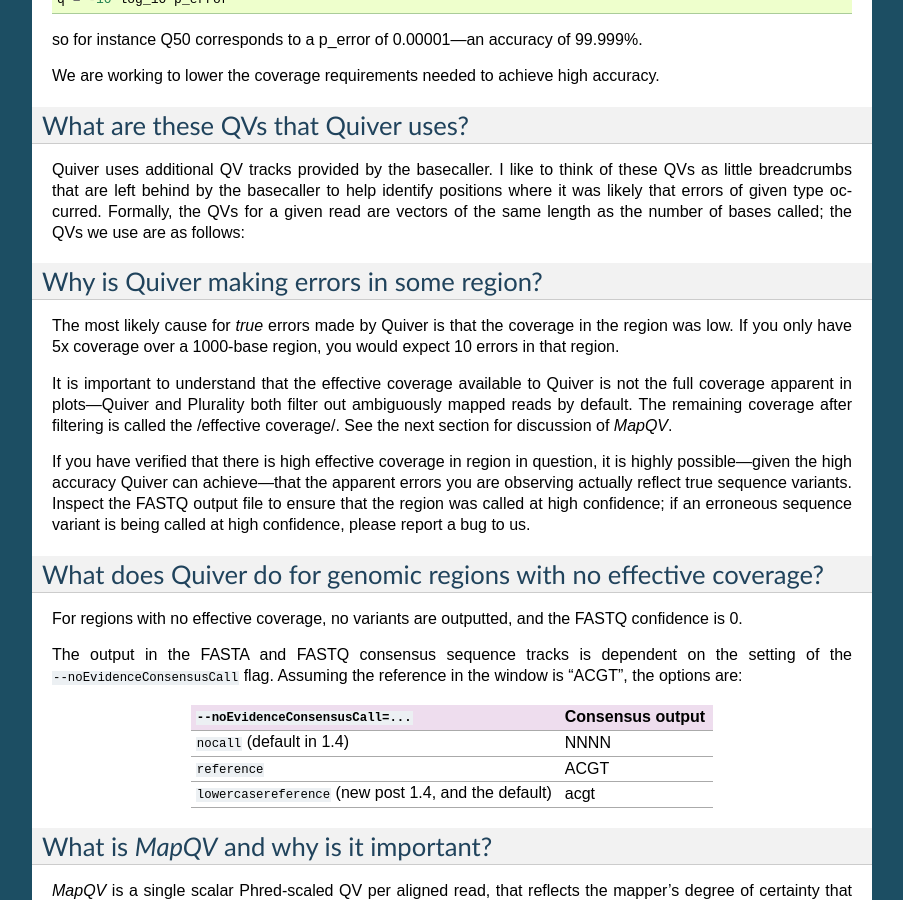
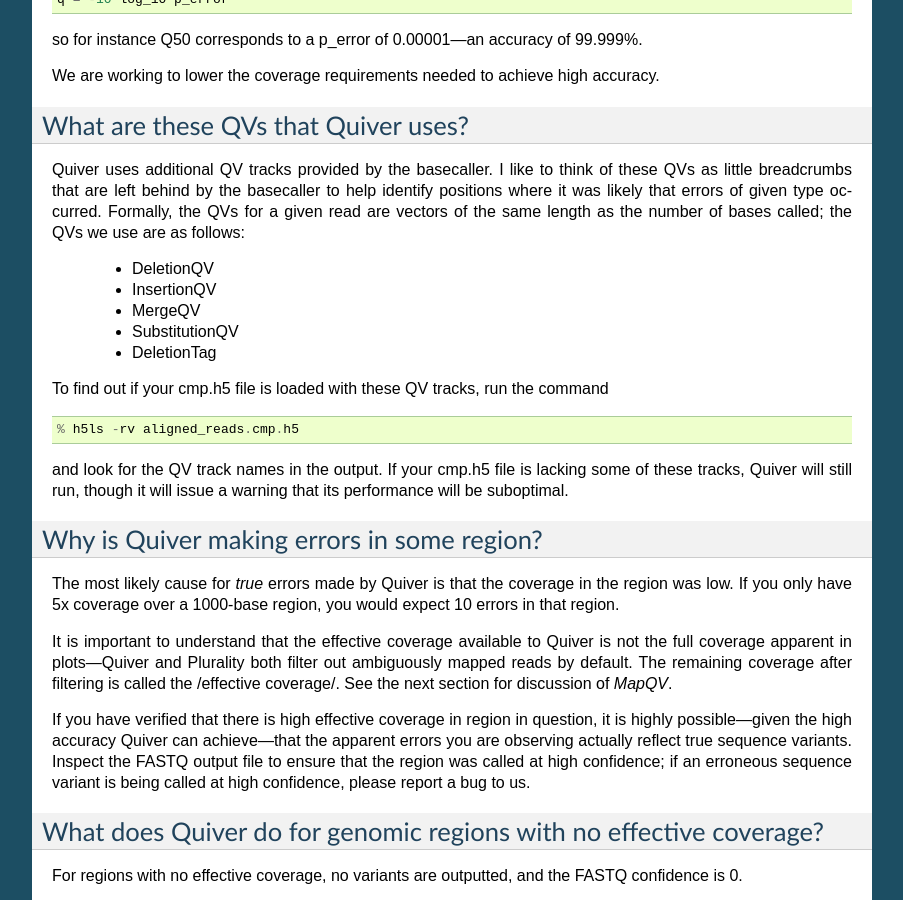
Before and after one commit to splaisan/GenomicConsensus, a Sphinx documentation site: the page built from doc/QuiverFAQ.rst, in a window 1280 px wide and 900 px high, scrolled down 2192 px. Shown: the whole window, without its empty margins (198-1101 px from the left). Built offline with Sphinx 7.4.7, drawn with Linux system fonts in a browser that asks for light colours.

Commit message:
Document the list of QV tracks required for best results.
[Tracking bug 22690]

[git-p4: depot-paths = "//depot/software/bioinformatics/tools/GenomicConsensus/": change = 121425]

```diff
--- a/doc/QuiverFAQ.rst
+++ b/doc/QuiverFAQ.rst
@@ -158,6 +158,20 @@ errors of given type occurred.  Formally, the QVs for a given read are
 vectors of the same length as the number of bases called; the QVs we
 use are as follows:
 
+  - DeletionQV
+  - InsertionQV
+  - MergeQV
+  - SubstitutionQV
+  - DeletionTag
+
+To find out if your cmp.h5 file is loaded with these QV tracks, run the command
+::
+
+    % h5ls -rv aligned_reads.cmp.h5
+
+and look for the QV track names in the output.  If your cmp.h5 file is
+lacking some of these tracks, Quiver will still run, though it will
+issue a warning that its performance will be suboptimal.
 
 
 Why is Quiver making errors in some region?
```
